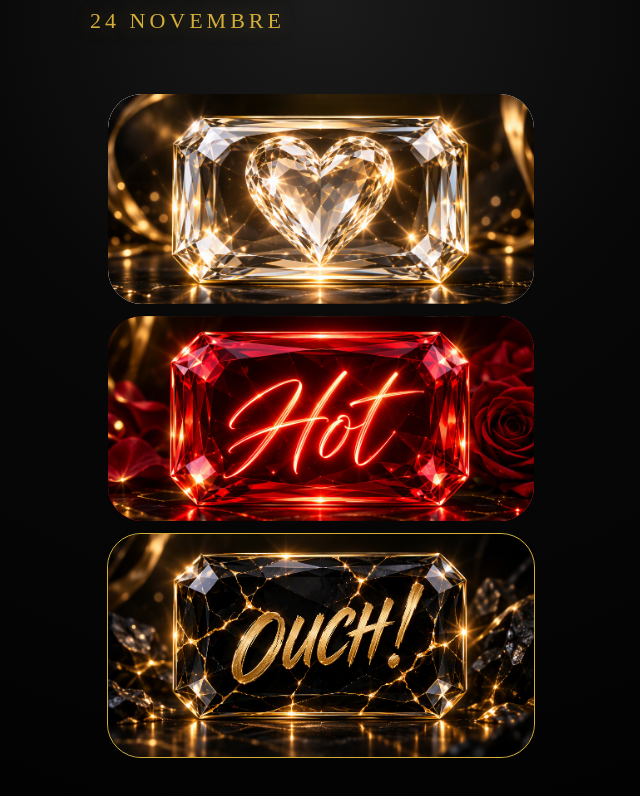
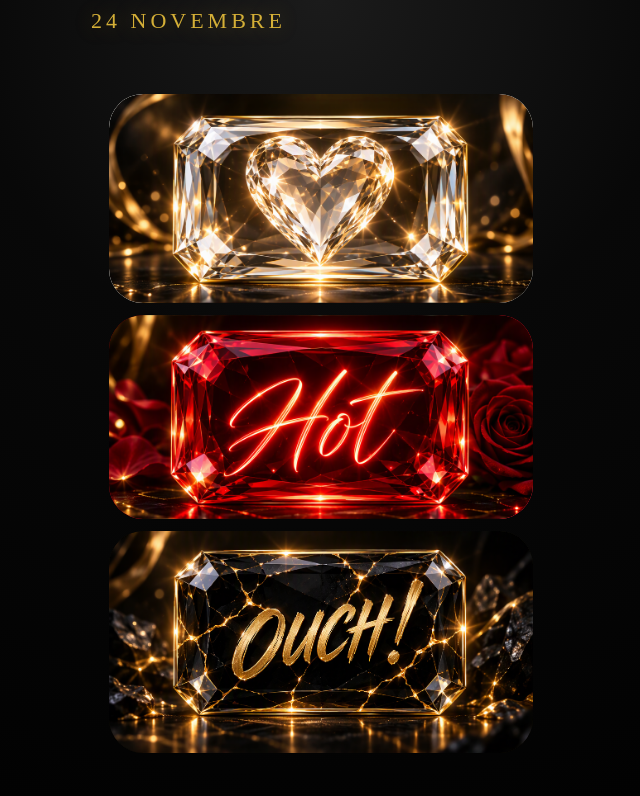
Before and after one commit to Bastian872/CalendrierAvent, a plain HTML site: page index.html in a window 1280 px wide. Shown: the whole page, without its empty margins (319-959 px from the left). Drawn offline with Linux system fonts and the light colour scheme.

Commit message:
Update index.html

```diff
--- a/index.html
+++ b/index.html
@@ -70,7 +70,10 @@ transition:.4s ease;
 .card:hover{transform:translateY(-6px) scale(1.02)}
 .heartCard{background:linear-gradient(145deg,rgba(255,255,255,.95),rgba(220,220,220,.85));color:#111}
 .hotCard{background:linear-gradient(145deg,#5b0000,#b50016,#ff1738)}
-.ouchCard{background:linear-gradient(145deg,#050505,#131313,#202020);border:1px solid #D4AF37}
+.ouchCard{
+    background:none;
+    border:none;
+}
 .title{font-size:52px;font-weight:700}.subtitle{font-size:24px}.heartCard .title,.heartCard .subtitle{color:#111}.hotCard .title,.hotCard .subtitle,.ouchCard .title,.ouchCard .subtitle{color:white}
 #messageScreen{display:none}.bigTitle{color:#D4AF37;font-size:62px}..message{
 
```
